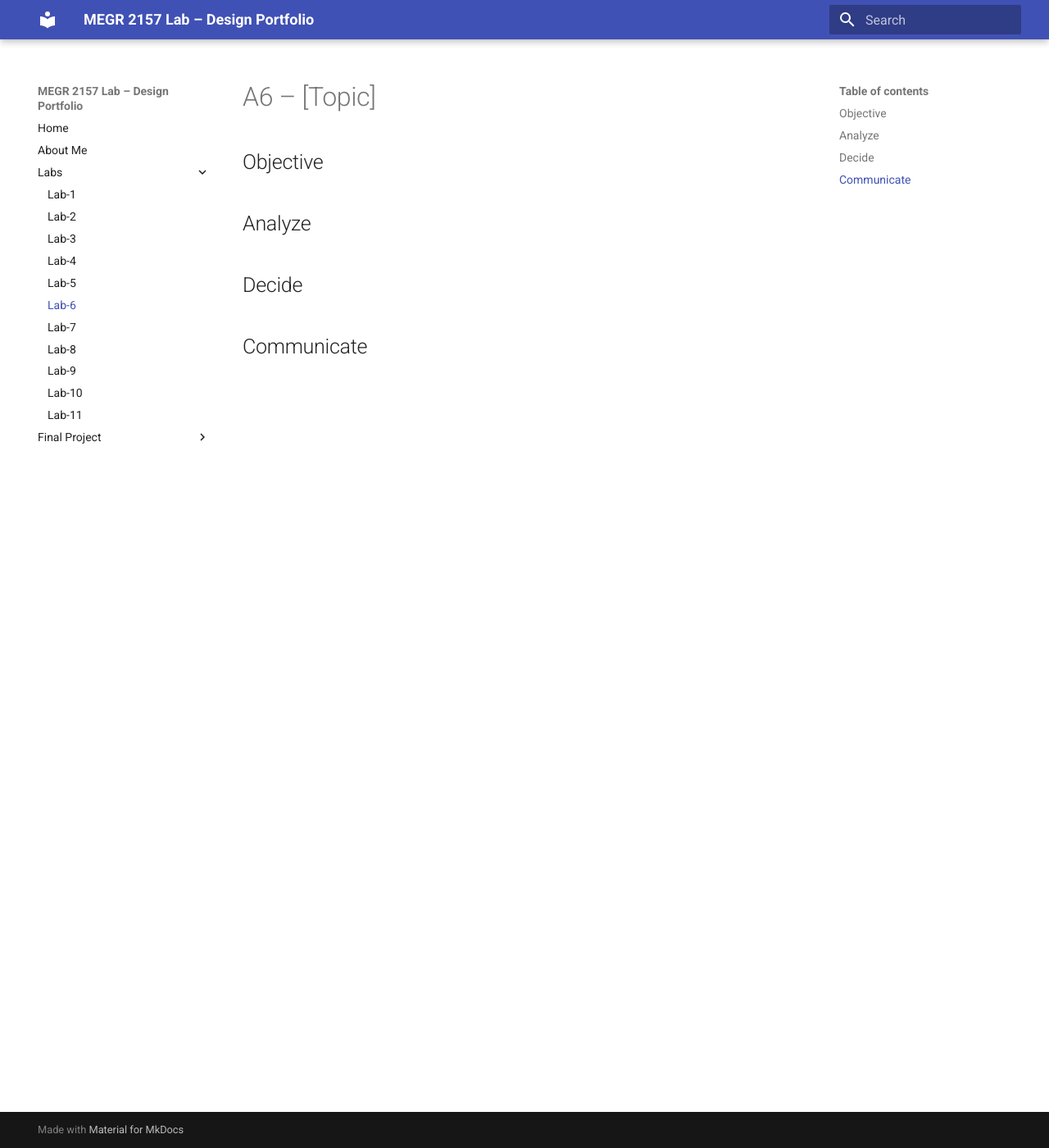
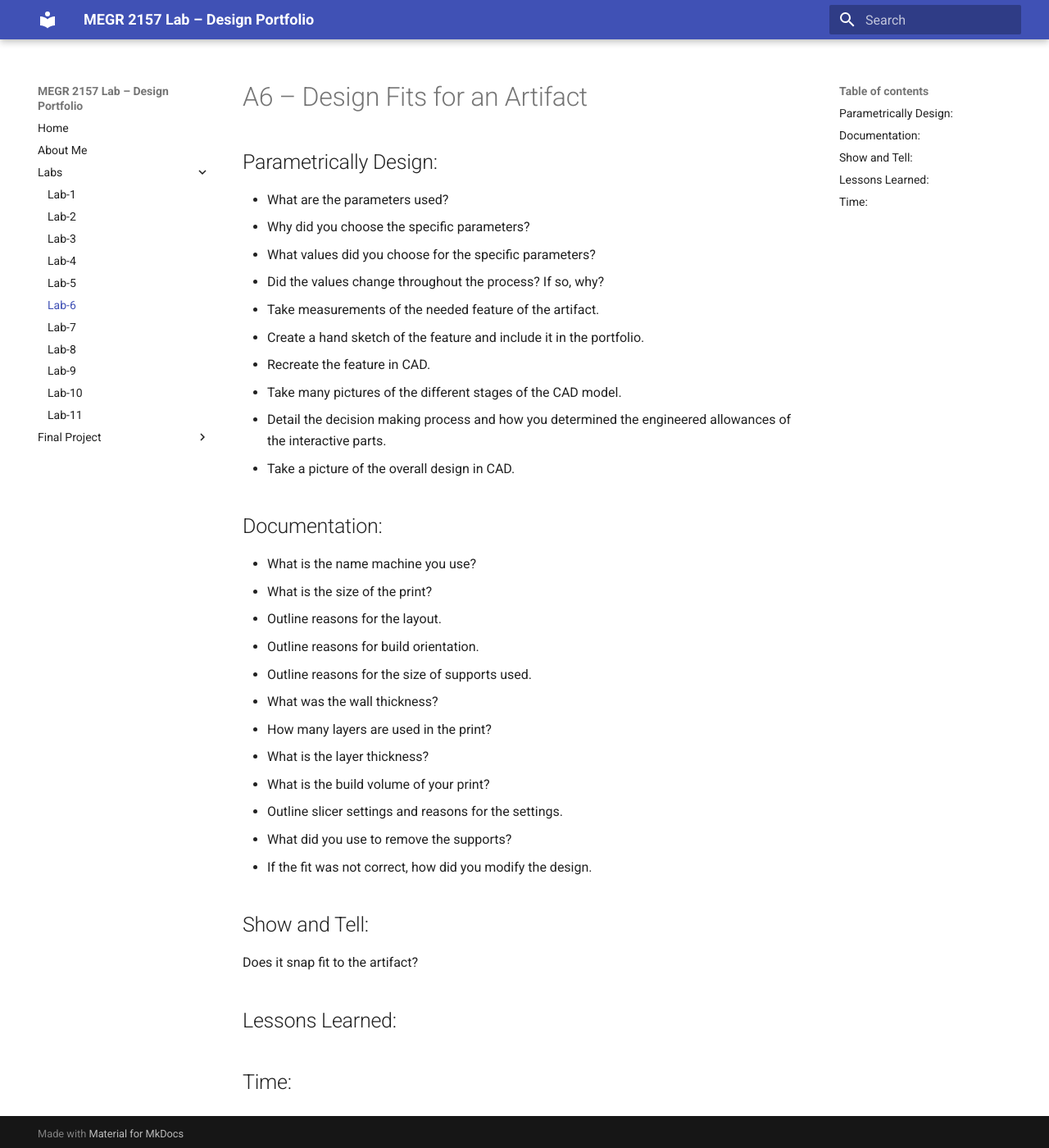
Before and after one commit to AndrewYang2428/andrewyang-megr2156-lab-portfolio, an MkDocs documentation site: the page built from docs/Labs/L06/index.md, in a window 1280 px wide and 1400 px high. Shown: the whole window at 82% size. Built offline with MkDocs 1.6.1 and Material for MkDocs 9.7.7, drawn with Linux system fonts in a browser that asks for light colours.

Commit message:
Revise Lab 06 index with new design and documentation
Updated the index.md for Lab 06 to reflect new design and documentation sections.

```diff
--- a/docs/Labs/L06/index.md
+++ b/docs/Labs/L06/index.md
@@ -1,12 +1,37 @@
-# A6 – [Topic]
+# A6 – Design Fits for an Artifact
 
-## Objective
+## Parametrically Design:
 
+- What are the parameters used?
+- Why did you choose the specific parameters?
+- What values did you choose for the specific parameters?
+- Did the values change throughout the process? If so, why?
+- Take measurements of the needed feature of the artifact.
+- Create a hand sketch of the feature and include it in the portfolio.
+- Recreate the feature in CAD.
+- Take many pictures of the different stages of the CAD model.
+- Detail the decision making process and how you determined the engineered allowances of the interactive parts.
+- Take a picture of the overall design in CAD.
 
-## Analyze
+## Documentation:
 
+- What is the name machine you use?
+- What is the size of the print?
+- Outline reasons for the layout.
+- Outline reasons for build orientation.
+- Outline reasons for the size of supports used.
+- What was the wall thickness?
+- How many layers are used in the print?
+- What is the layer thickness?
+- What is the build volume of your print?
+- Outline slicer settings and reasons for the settings.
+- What did you use to remove the supports?
+- If the fit was not correct, how did you modify the design.
 
-## Decide
+## Show and Tell:
 
+Does it snap fit to the artifact?
 
-## Communicate
+## Lessons Learned:
+
+## Time:
```
